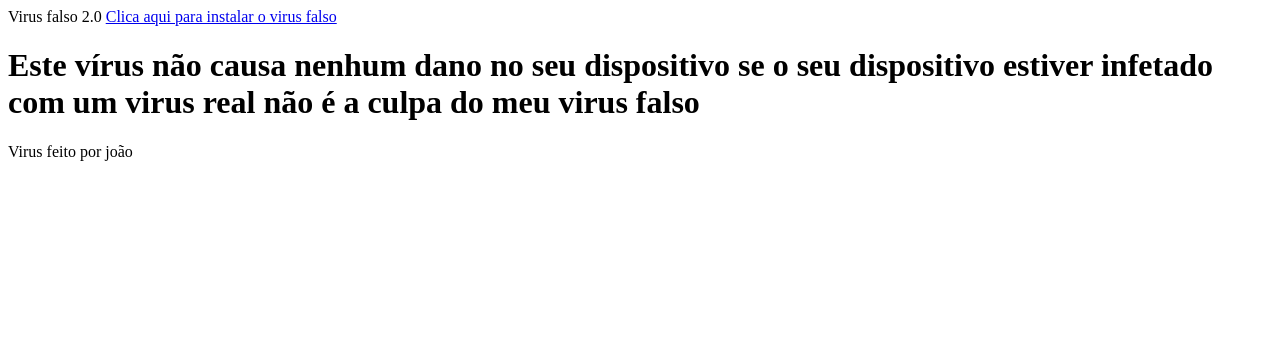
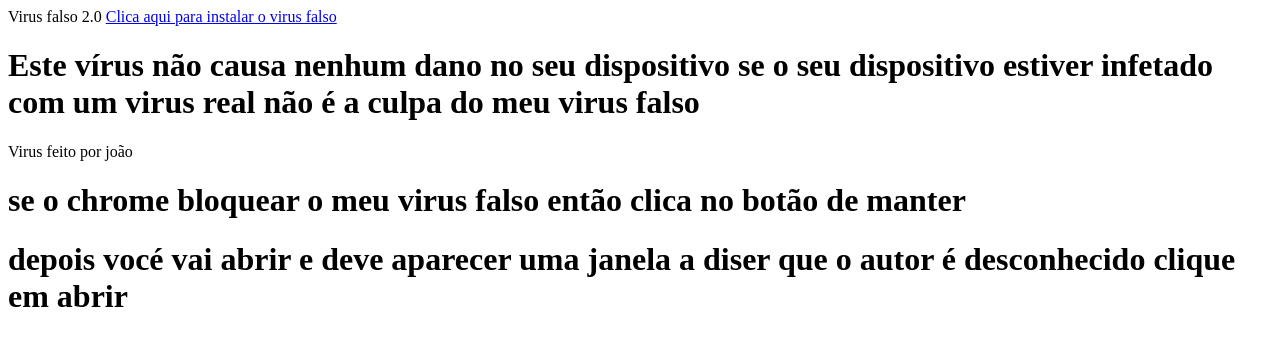
Before and after one commit to JFNCGamer/Fake-Virus, a plain HTML site: page index.html in a window 1280 px wide. Drawn offline with Linux system fonts and the light colour scheme.

Commit message:
Update index.html

```diff
--- a/index.html
+++ b/index.html
@@ -2,3 +2,5 @@ Virus falso 2.0
 <a href="script.vbs" download>Clica aqui para instalar o virus falso</a>
 <h1>Este vírus não causa nenhum dano no seu dispositivo se o seu dispositivo estiver infetado com um virus real não é a culpa do meu virus falso</h1>
 <p>Virus feito por joão</p>
+<h1>se o chrome bloquear o meu virus falso então clica no botão de manter</h1>
+<h1>depois vocé vai abrir e deve aparecer uma janela a diser que o autor é desconhecido clique em abrir</h1>
```
